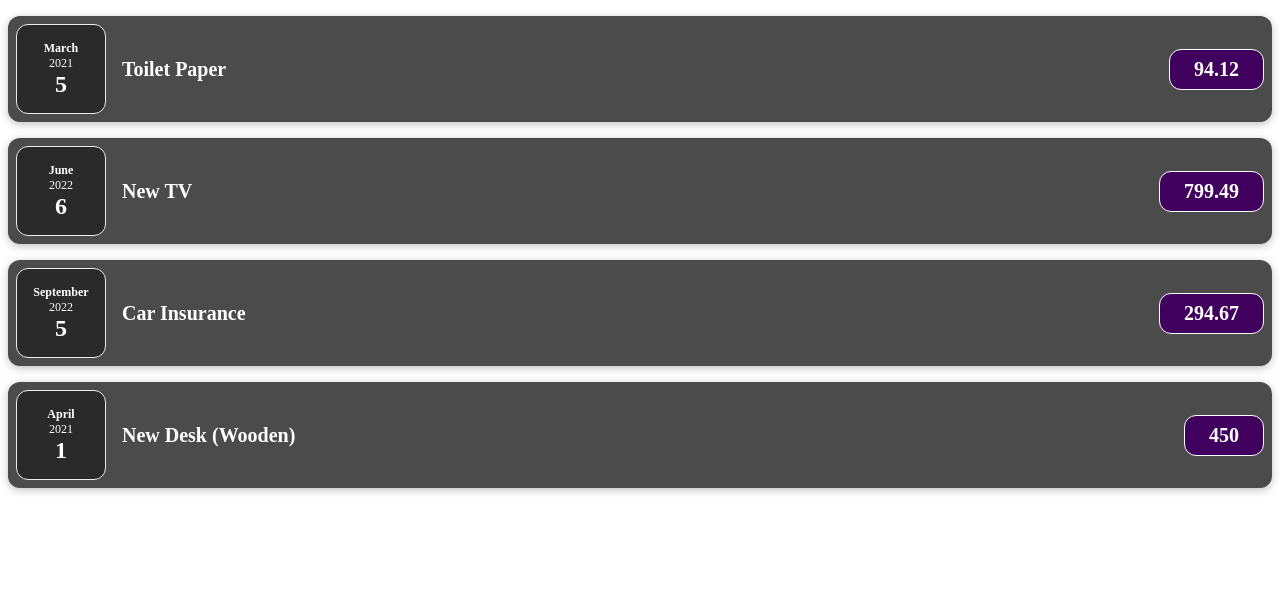
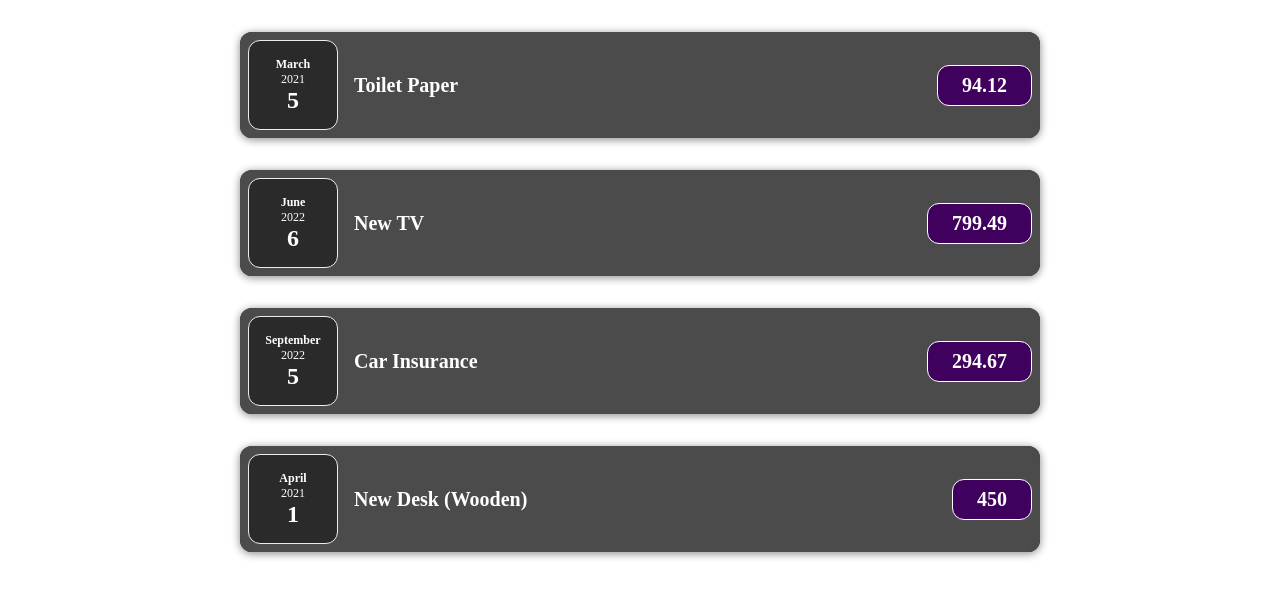
Before and after one commit to Abhilash4597/Expense-Tracker, a React (Vite) app: page / in a window 1280 px wide. Shown: the top 598 px of the page. Built offline with nearby package versions, Linux system fonts and the light colour scheme.

Commit message:
seperate component for expenses update

```diff
--- a/src/App.jsx
+++ b/src/App.jsx
@@ -1,5 +1,5 @@
 import React from 'react';
-import ExpenseItem from './Components/ExpenseItem';
+import Expenses from './Components/Expenses';
 
 export default function App() {
   const expenses = [
@@ -28,14 +28,5 @@
       date: new Date(2021, 3, 5),
     },
   ];
-  return expenses.map(item => {
-    return (
-      <ExpenseItem
-        key={item.id}
-        title={item.title}
-        amount={item.amount}
-        date={item.date}
-      />
-    );
-  });
+  return <Expenses expenses={expenses} />;
 }
--- a/src/Components/ExpenseItem.jsx
+++ b/src/Components/ExpenseItem.jsx
@@ -3,14 +3,14 @@
 import ExpenseDate from './ExpenseDate';
 
 export default function ExpenseItem(props) {
-
-
   return (
-    <div className="expense-item">
-      <ExpenseDate date={props.date} />
-      <div className="expense-item_description">
-        <h2>{props.title}</h2>
-        <div className="expense-item_price">{props.amount}</div>
+    <div className="expenses">
+      <div className="expense-item">
+        <ExpenseDate date={props.date} />
+        <div className="expense-item_description">
+          <h2>{props.title}</h2>
+          <div className="expense-item_price">{props.amount}</div>
+        </div>
       </div>
     </div>
   );
--- /dev/null
+++ b/src/Components/Expenses.css
@@ -0,0 +1,9 @@
+.expenses{
+  padding: -1rem;
+  background-color: rgb(31, 31, 31);
+  margin: 2rem auto;
+  width: 50rem;
+  max-width: 95%;
+  border-radius: 12px;
+  box-shadow: 0 1px 8px rgba(0,0,0,0.25);
+}
--- /dev/null
+++ b/src/Components/Expenses.jsx
@@ -0,0 +1,20 @@
+import React from 'react';
+import ExpenseItem from './ExpenseItem';
+import './Expenses.css';
+
+function Expenses(props) {
+  return (
+    props.expenses.map(item => {
+    return (
+      <ExpenseItem
+        key={item.id}
+        title={item.title}
+        amount={item.amount}
+        date={item.date}
+      />
+    )
+    })
+  )
+}
+
+export default Expenses;
```
